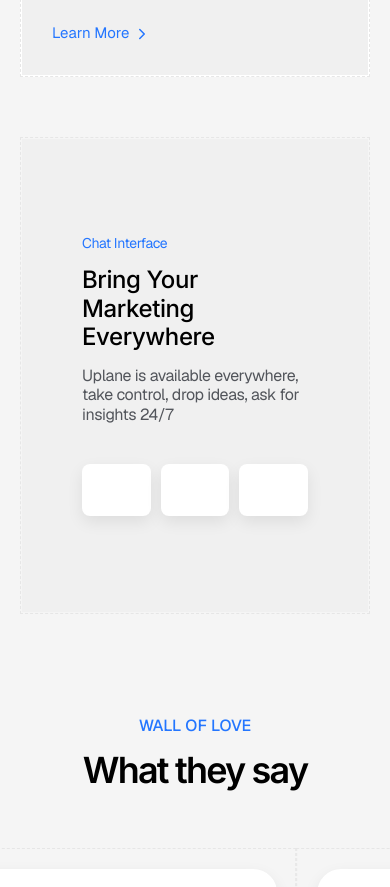
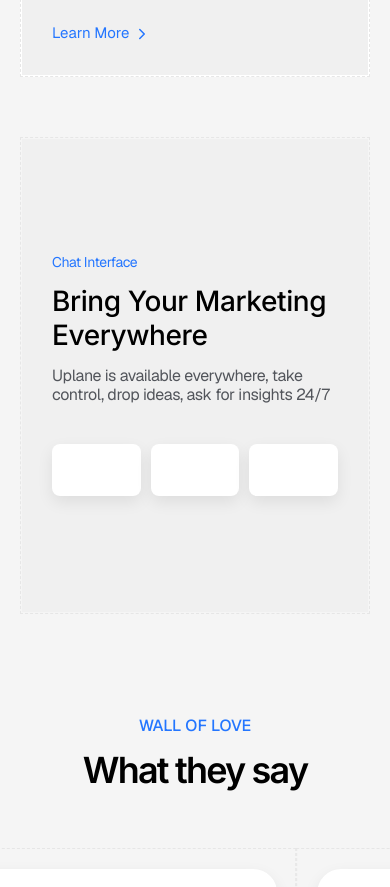
Before and after one commit to heyAshishRaut/uplane-assignment, a Next.js app: page / in a window 390 px wide. Shown: the part 2300-3187 px from the top of the page. Built offline with nearby package versions, Linux system fonts and the light colour scheme.

Commit message:
Chat Interface Component fixed

```diff
--- a/app/components/productFeatures.tsx
+++ b/app/components/productFeatures.tsx
@@ -139,16 +139,16 @@
                     }}
                     className={`w-full h-[477px] p-[1px]  border border-dashed border-[#e6e6e6]`}>
                     <div className={`h-full w-full bg-[#f0f0f0] flex`}>
-                        <div className={`w-full md:w-1/2 h-full p-[60px] flex flex-col gap-y-[40px] items-center justify-center`}>
+                        <div className={`w-full md:w-1/2 h-full p-[30px] md:p-[60px] flex flex-col gap-y-[40px] items-center justify-center`}>
                             <div className={`flex flex-col gap-y-[14px] leading-[1.2] tracking-tight`}>
                                 <div className={`text-[14px] text-[#2476FF]`}>Chat Interface</div>
-                                <div className={`font-inter md:font-semibold text-[24px] font-medium md:text-[48px]`}>Bring Your Marketing Everywhere</div>
+                                <div className={`font-inter md:font-semibold text-[28px] font-medium md:text-[48px]`}>Bring Your Marketing Everywhere</div>
                                 <div className={`font-sans text-[16px] text-[#52555B]`}>Uplane is available everywhere, take control, drop ideas, ask for insights 24/7</div>
                             </div>
-                            <div className={`h-[52px] w-full flex gap-x-[10px]`}>
-                                <div className={`w-[111px] h-full bg-white shadow-[0_6px_16px_rgba(0,0,0,0.08)] rounded-lg`}></div>
-                                <div className={`w-[111px] h-full bg-white shadow-[0_6px_16px_rgba(0,0,0,0.08)] rounded-lg`}></div>
-                                <div className={`w-[111px] h-full bg-white shadow-[0_6px_16px_rgba(0,0,0,0.08)] rounded-lg`}></div>
+                            <div className={`h-[52px] w-full flex justify-center gap-x-[10px]`}>
+                                <div className={`w-1/3 md:w-[111px] h-full bg-white shadow-[0_6px_16px_rgba(0,0,0,0.08)] rounded-lg`}></div>
+                                <div className={`w-1/3 md:w-[111px] h-full bg-white shadow-[0_6px_16px_rgba(0,0,0,0.08)] rounded-lg`}></div>
+                                <div className={`w-1/3 md:w-[111px] h-full bg-white shadow-[0_6px_16px_rgba(0,0,0,0.08)] rounded-lg`}></div>
                             </div>
                         </div>
 
```
